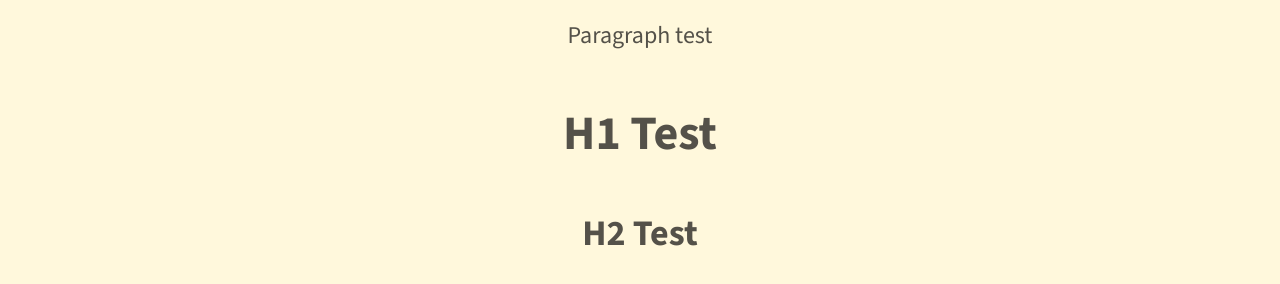
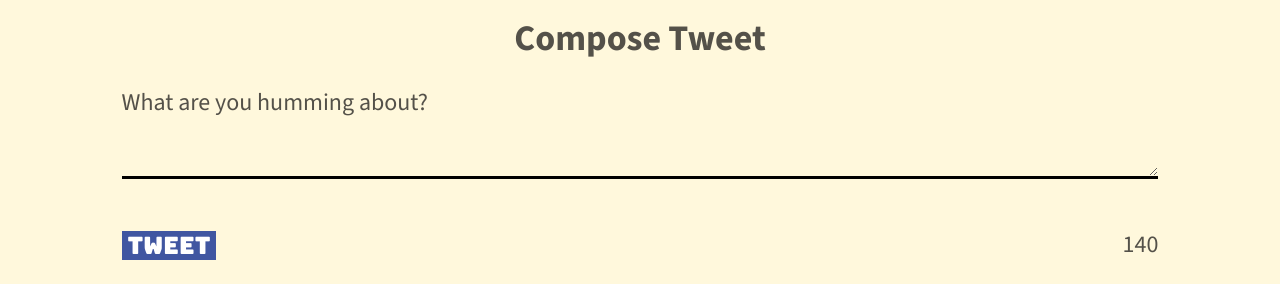
Before and after one commit to tplaisant/tweeter, a website: page public/index.html in a window 1280 px wide. Shown: the part 522-806 px from the top of the page. Drawn offline with nearby package versions, Linux system fonts and the light colour scheme.

Commit message:
Crafting the Form

```diff
--- a/public/index.html
+++ b/public/index.html
@@ -14,6 +14,7 @@
     <link rel="stylesheet" href="/styles/layout.css" type="text/css" />
     <link rel="stylesheet" href="/styles/nav.css" type="text/css" />
     <link rel="stylesheet" href="/styles/header.css" type="text/css" />
+    <link rel="stylesheet" href="/styles/new-tweet.css" type="text/css" />
 
     <!-- External JS -->
     <script src="https://ajax.googleapis.com/ajax/libs/jquery/3.4.1/jquery.min.js"></script>
@@ -43,15 +44,19 @@
     </header>
     <!-- Page-specific (main) content here -->
     <main class="container">
-      <p>
-        Paragraph test
-      </p>
-      <h1>
-        H1 Test
-      </h1>
-      <h2>
-        H2 Test
-      </h2>
+      <section class="new-tweet">
+        <h2>Compose Tweet</h2>
+        <form action="/tweets" method="POST">
+          <div class="tweet">
+            <label for="tweet-text">What are you humming about?</label>
+            <textarea name="text" id="tweet-text"></textarea>
+          </div>
+          <div class="submit-tweet">
+            <button type="submit">Tweet</button>
+            <output name="counter" class="counter" for="tweet-text">140</output>
+          </div>
+        </form>
+      </section>
   </main>
   </body>
 </html>
--- a/public/styles/layout.css
+++ b/public/styles/layout.css
@@ -29,7 +29,7 @@ main {
   justify-content: center;
   flex-direction: column;
   align-items: center;
-  background-color: cornsilk;
+  background-color: inherit;
 }
 /*
  * Additional CSS can be defined below or in other CSS files, as per instructions
--- /dev/null
+++ b/public/styles/new-tweet.css
@@ -0,0 +1,37 @@
+.new-tweet {
+  display: flex;
+  flex-direction: column;
+  width: inherit;
+}
+
+#tweet-text {
+  background-color: inherit;
+  outline: none;
+  border: none;
+  border-bottom: 3px solid black;
+}
+
+button {
+  font-family: "Bungee", sans-serif;
+  background-color: #4056A1;
+  color: #FFFFFF;
+  border: none;
+}
+
+.submit-tweet {
+  display: flex;
+  flex-direction: row;
+  justify-content: space-between;
+  margin-top: 5%;
+}
+
+.tweet {
+  display: flex;
+  flex-direction: column;
+}
+
+/* .new { */
+section h2 {
+  display: flex;
+  justify-content: center;
+}
```
